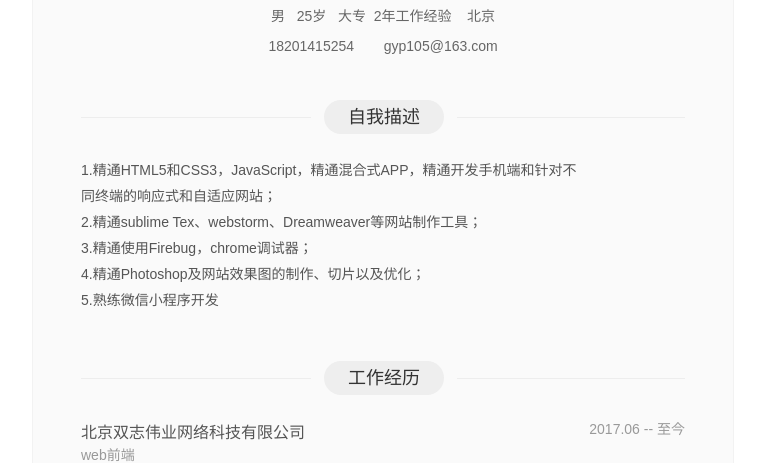
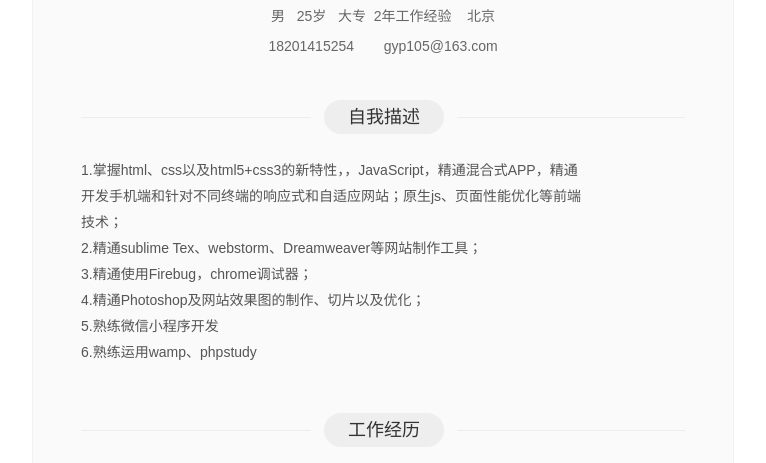
Before and after one commit to gypisme/gypjl, a plain HTML site: page index.html in a window 1280 px wide. Shown: the part 272-735 px from the top of the page, without its empty margins (257-1023 px from the left). Drawn offline with Linux system fonts and the light colour scheme.

Commit message:
Update index.html

```diff
--- a/index.html
+++ b/index.html
@@ -1923,11 +1923,12 @@ content:"...";
                                     </div>
                                     <div class="mr_moudle_content clearfixs">
                                         <div class="mr_self_r">
-                                            <p>1.精通HTML5和CSS3，JavaScript，精通混合式APP，精通开发手机端和针对不同终端的响应式和自适应网站；&nbsp;</p>
+                                            <p>1.掌握html、css以及html5+css3的新特性，，JavaScript，精通混合式APP，精通开发手机端和针对不同终端的响应式和自适应网站；原生js、页面性能优化等前端技术；&nbsp;</p>
                                             <p>2.精通sublime Tex、webstorm、Dreamweaver等网站制作工具；&nbsp;</p>
                                             <p>3.精通使用Firebug，chrome调试器；&nbsp;</p>
                                             <p>4.精通Photoshop及网站效果图的制作、切片以及优化；</p>
                                             <p>5.熟练微信小程序开发</p>
+					    <p>6.熟练运用wamp、phpstudy</p>
                                         </div>
                                     </div>
                                 </div>
```
